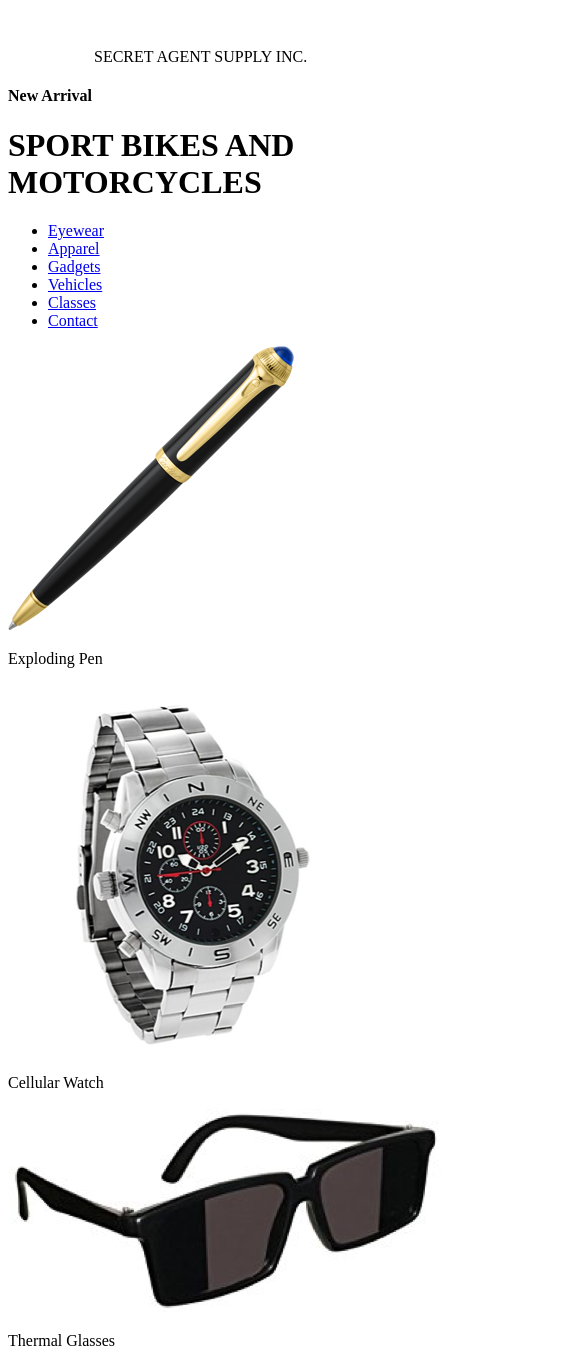
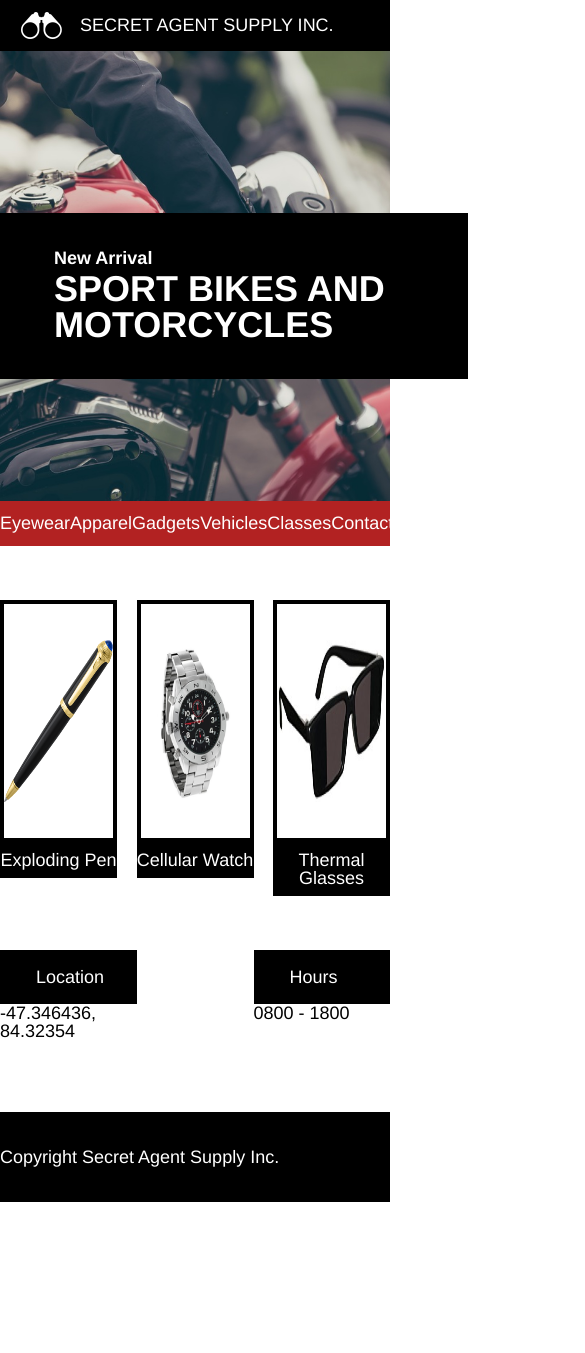
Before and after one commit to MarcorX/secretagentsupply, a plain HTML site: page index.html in a window 390 px wide. Shown: the top 1353 px of the page, 585 px wide, since content can reach past the window. After the commit the page ends 1202 px from the top, so only its background shows below. Drawn offline with Linux system fonts and the light colour scheme.

Commit message:
Finished styling, working on media queries

```diff
--- a/index.html
+++ b/index.html
@@ -1,15 +1,15 @@
 <!DOCTYPE html>
 <html>
   <head>
-    <link url="./resources/css/reset.css" type="text/css" rel="stylesheet">
-    <link url="./resources/css/style.css" type="text/css" rel="stylesheet">
+    <link href="./resources/css/reset.css" type="text/css" rel="stylesheet">
+    <link href="./resources/css/style.css" type="text/css" rel="stylesheet">
     <meta charset="utf-8">
     <title>Secret Agent Supply Inc.</title>
   </head>
   <body>
     <!-- Main Header -->
     <header>
-      <div class="logo">
+      <div class="flex-container">
         <img src="./resources/images/logo.png" alt="">
         <span>
           SECRET AGENT SUPPLY INC.
@@ -17,10 +17,11 @@
       </div>
     </header>
     <!-- Main Section -->
-    <div class="container">
+    <div>
       <!-- Banner -->
       <div class="banner">
-        <div class="banner-text">
+        <div class="container">
+          <div class="headline">
             <h4>
               New Arrival
             </h4>
@@ -31,6 +32,8 @@
         </div>
       </div>
       <!-- Navigation Menu -->
+      <div class="navigation-menu">
+        <div class="container">
           <nav>
             <ul>
               <li><a href ="#">
@@ -53,10 +56,12 @@
               </a></li>
             </ul>
           <nav>
+        </div>
+      </div>
       <!-- Products Section -->
-    <section class="products">
+      <section class="container products">
         <div class="flex-container">
-        <div clas="pen">
+          <div class="product-box">
             <div class="product-image">
               <img src="./resources/images/pen.png" alt="">
             </div>
@@ -64,7 +69,7 @@
               Exploding Pen
             </P>
           </div>
-        <div clas="watch">
+          <div class="product-box">
             <div class="product-image">
               <img src="./resources/images/watch.png">
             </div>
@@ -72,7 +77,7 @@
               Cellular Watch
             </P>
           </div>
-        <div clas="glasses">
+          <div class="product-box">
             <div class="product-image">
               <img src="./resources/images/glasses.png">
             </div>
@@ -83,9 +88,10 @@
         </div>
       </section>
       <!-- Info Section -->
-    <section class="info">
+      <div class="container info">
+        <section class="flex-container">
           <div class="location">
-        <p>
+            <p class="title">
               Location
             </p>
             <p>
@@ -93,7 +99,7 @@
             </p>
           </div>
           <div class="hours">
-        <p>
+            <p class="title">
               Hours
             </p>
             <p>
@@ -101,11 +107,15 @@
             </p>
           </div>
         </section>
+      </div>
+    </div>
     <!-- Footer -->
     <footer>
+      <div class="container footer">
         <p>
           Copyright Secret Agent Supply Inc.
         </p>
+      </div>
     </footer>
 
   </body>
--- a/resources/css/style.css
+++ b/resources/css/style.css
@@ -0,0 +1,178 @@
+html {
+  font-size: 18px;
+}
+
+body {
+  font-family: Helvetica, sans-serif;
+  margin: 0;
+
+}
+
+header {
+  background-color: black;
+  color: white;
+}
+
+header .flex-container {
+  display: flex;
+  align-items: center;
+  max-width: 960px;
+  margin: 0 auto;
+  padding: 0.66rem;
+}
+
+header .flex-container img {
+  height: 1.5rem;
+  width: auto;
+  padding-left: 0.5rem;
+  padding-right: 1rem;
+}
+
+header .flex-container span {
+  font-family: Helvetica;
+  font-size: 1rem;
+}
+
+.container {
+  max-width: 960px;
+  margin: 0 auto;
+}
+
+.banner {
+  display: block;
+  background-image: url("../images/moto.jpeg");
+  background-repeat: no-repeat;
+  background-position: center;
+  background-size: cover;
+  height: 25em;
+  margin-top: 0;
+
+}
+
+.banner .container {
+
+}
+
+.banner .container .headline {
+  background-color: black;
+  color: white;
+  width: 20rem;
+  padding: 2rem 3rem;
+  position: relative;
+  top: 9em;
+
+}
+
+.banner .container .headline h4 {
+  font-family: Helvetica;
+  font-size: 1rem;
+  font-weight: bold;
+  text-align: left;
+  margin-bottom: 0.25rem;
+
+}
+
+.banner .container .headline h1 {
+  font-family: Helvetica;
+  font-size: 2rem;
+  font-weight: bold;
+  text-align: left;
+
+}
+
+.navigation-menu {
+  background-color: firebrick;
+}
+
+.navigation-menu .container {
+  padding-top: 0.75rem;
+  padding-bottom: 0.75rem;
+}
+
+
+nav ul {
+  display: flex;
+  justify-content: space-around;
+  align-items: center;
+}
+
+a {
+  color: white;
+  text-decoration: none;
+}
+
+.container.products .flex-container{
+  display: flex;
+  justify-content: space-between;
+  margin-top: 3rem;
+}
+
+.product-box {
+  width: 30%;
+
+}
+
+.product-image {
+  display: flex;
+  justify-content: center;
+  align-items: center;
+  border: 4px solid black;
+  padding: 2rem 0;
+  height: 9rem;
+
+
+}
+
+.product-image img {
+  height: 9rem;
+  max-width: 100%;
+
+}
+
+.product-description {
+  color: white;
+  background-color: black;
+  text-align: center;
+  padding: 0.5rem 0;
+}
+
+.container.info {
+  margin-top: 3rem;
+  margin-bottom: 4rem;
+
+}
+
+.container.info .flex-container {
+  display: flex;
+  justify-content: space-between;
+}
+
+.container.info .flex-container .location {
+  width: 35%;
+}
+
+.container.info .flex-container .hours {
+  width: 35%;
+}
+
+
+
+.container.info .flex-container .title {
+  background-color: black;
+  color: white;
+  padding: 1rem 2rem;
+}
+
+footer {
+  display: flex;
+  align-items: center;
+  height: 5rem;
+  background-color: black;
+  color: white;
+
+}
+
+.container.footer p {
+  width: 960px;
+  text-align: left;
+}
```
Lines whose indentation alone changed are shown as unchanged.
